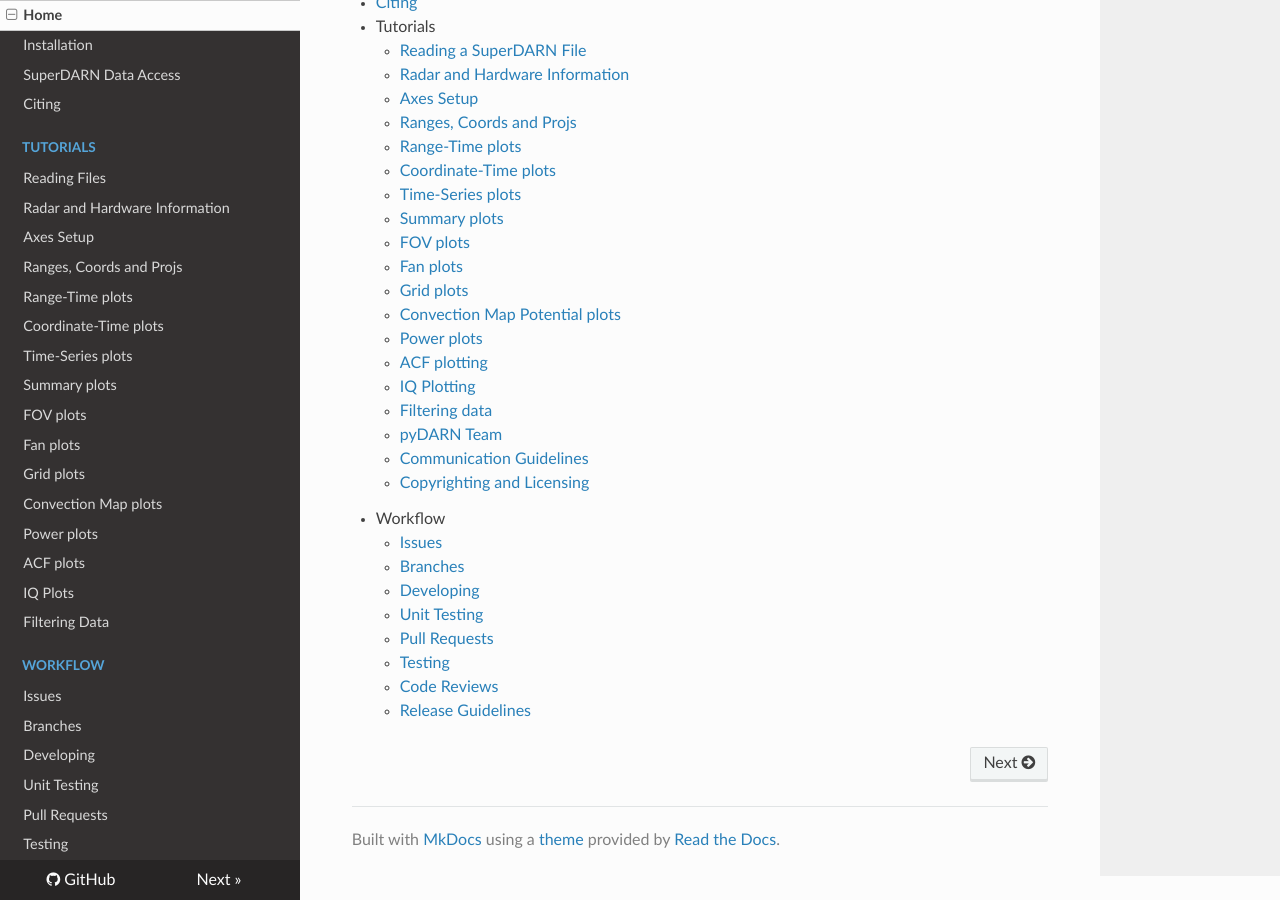
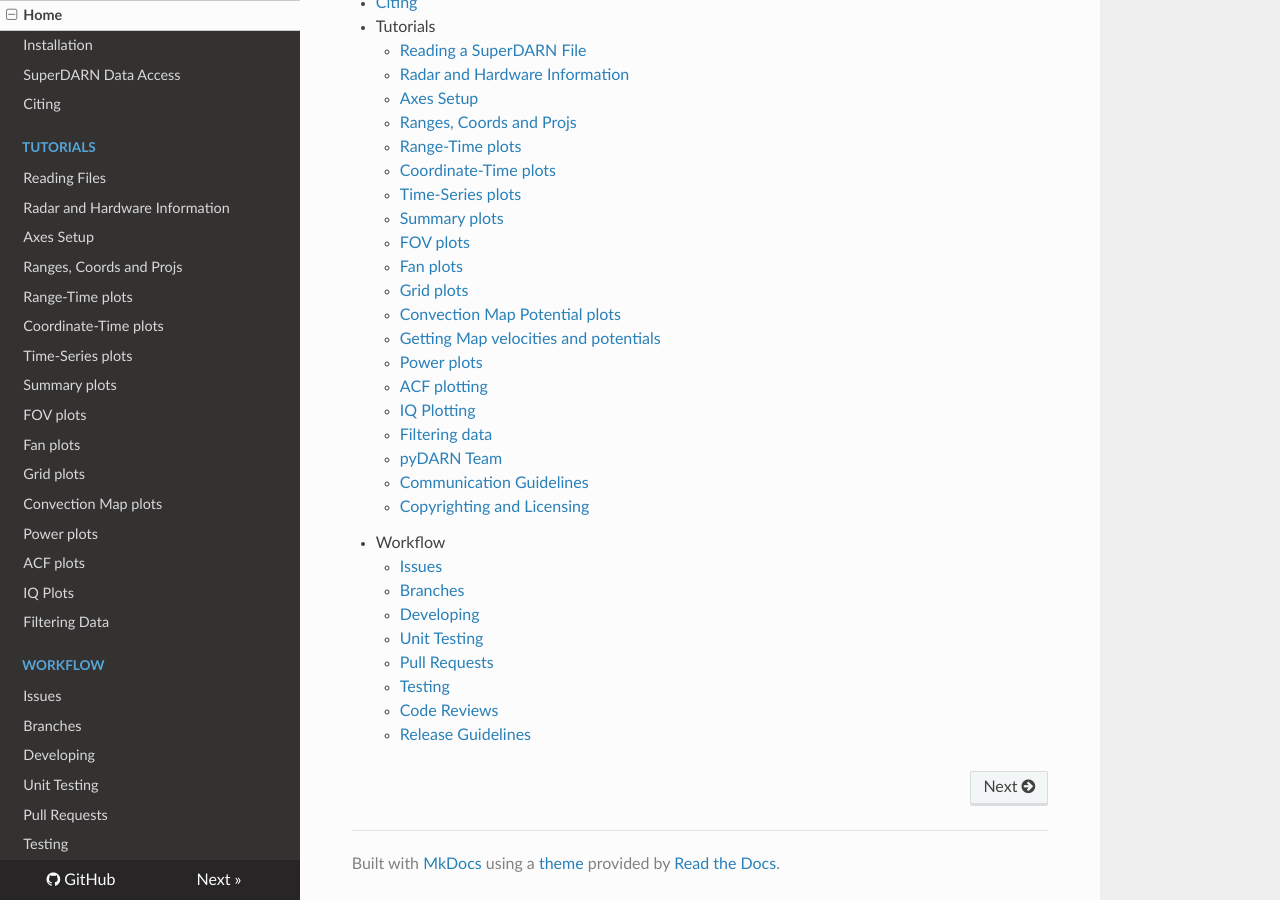
Before and after one commit to SuperDARN/pydarn, an MkDocs documentation site: the page built from docs/index.md, in a window 1280 px wide and 900 px high, scrolled down 812 px. Built offline with MkDocs 1.6.1, drawn with Linux system fonts in a browser that asks for light colours; nearby versions of some CDN libraries.

Commit message:
Update index.md
Gets right markdown file

```diff
--- a/docs/index.md
+++ b/docs/index.md
@@ -29,6 +29,7 @@ If you have any questions or concerns please submit an **Issue** on the SuperDAR
     - [Fan plots](user/fan.md)
     - [Grid plots](user/grid.md)
     - [Convection Map Potential plots](user/map.md)
+    - [Getting Map velocities and potentials](user/vels_and_potentials.md)
     - [Power plots](user/power.md)
     - [ACF plotting](user/acf.md)
     - [IQ Plotting](user/iq.md)
```
